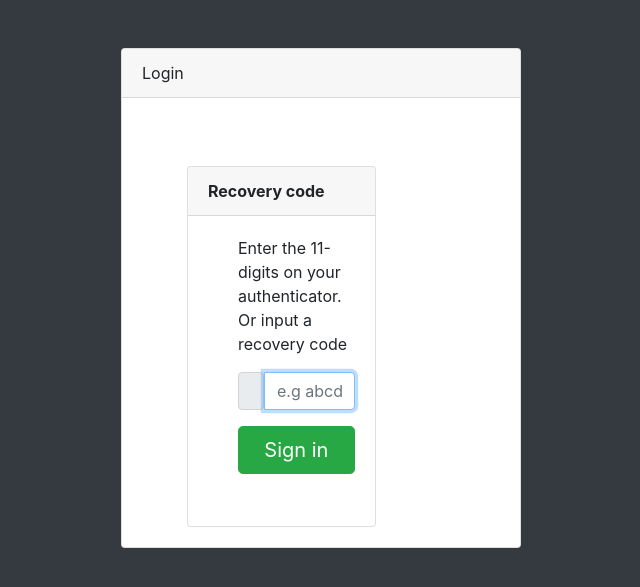
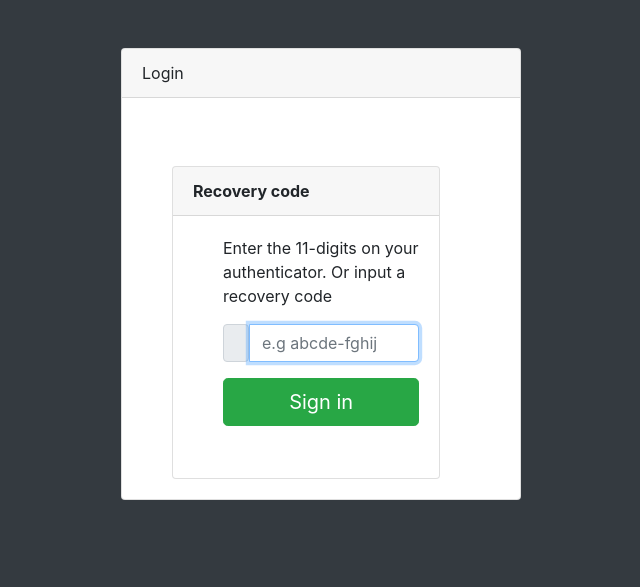
Before and after one commit to mkalioby/django-mfa2, a Django app: page /mfa/recovery/auth in a window 1280 px wide. Shown: the top 587 px of the page, without its empty margins (319-959 px from the left). Run offline with Django 3.2, Linux system fonts and the light colour scheme; parts of the project's set-up code (start-up, migrations or seed data) failed here and were passed over; some libraries are stand-ins or nearby versions.

Commit message:
Minor Fixes

```diff
--- a/mfa/templates/RECOVERY/recheck.html
+++ b/mfa/templates/RECOVERY/recheck.html
@@ -22,10 +22,8 @@
         })
     }
 </script>
-<div class='container'>
 <div class="row">
-
-<div class="col-sm-10 col-sm-offset-1 col-xs-12 col-md-10 col-md-offset-1 col-lg-8 col-lg-offset-2">
+<div class="col-sm-10 col-sm-offset-1 col-xs-12 col-md-10 col-md-offset-1 col-lg-10 col-lg-offset-1">
 <div class="panel panel-default card">
       <div class="panel-heading card-header">
 	      <strong> Recovery code</strong>
@@ -82,7 +80,6 @@
         </div>
 	      </div>
               </div>
-	      </div>
-	      </div>
+</div>
 </div>
 {% include "modal.html" %}
```
Also changed, not shown: EXAMPLE.md (+1 -1 lines).
